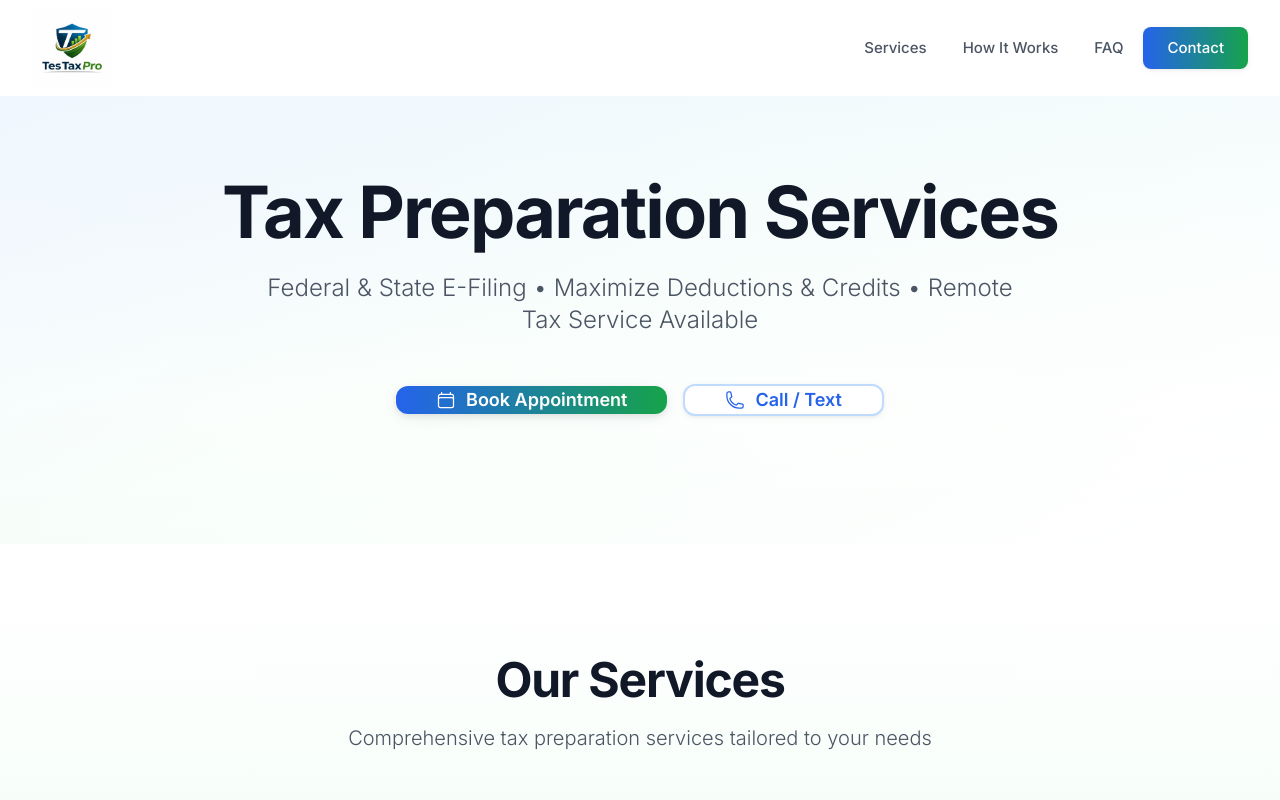
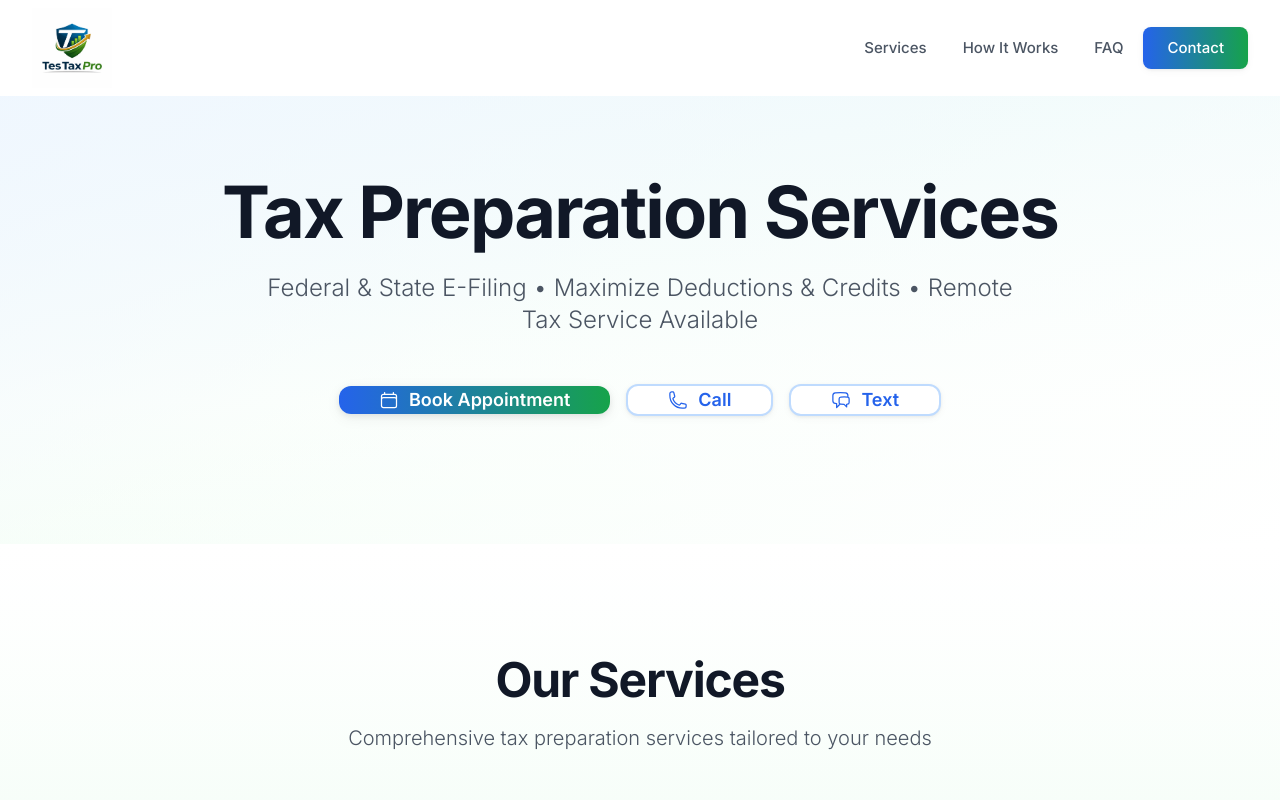
Before and after one commit to tus29603/testaxpro, a Next.js app: page / in a window 1280 px wide. Shown: the top 800 px of the page. Built offline with nearby package versions, Linux system fonts and the light colour scheme.

Commit message:
text and call separation

```diff
--- a/components/Contact.tsx
+++ b/components/Contact.tsx
@@ -175,7 +175,7 @@ const Contact = () => {
               </div>
             </a>
             <a
-              href={`sms:${siteConfig.contact.text}`}
+              href={`sms:${siteConfig.contact.text.replace(/[\s\-\(\)]/g, '')}`}
               className="flex items-center gap-4 bg-white border border-primary-200 rounded-2xl p-6 hover:bg-primary-50 hover:border-primary-300 transition-all duration-300 group soft-shadow hover:soft-shadow-lg"
             >
               <div className="w-14 h-14 bg-gradient-to-br from-primary-100 via-accent-100 to-primary-50 rounded-xl flex items-center justify-center group-hover:scale-110 transition-transform duration-300">
--- a/components/Hero.tsx
+++ b/components/Hero.tsx
@@ -2,7 +2,7 @@
 
 import { useState } from 'react'
 import { hero, siteConfig } from '@/constants/content'
-import { PhoneIcon, CalendarIcon } from '@heroicons/react/24/outline'
+import { PhoneIcon, CalendarIcon, ChatBubbleLeftRightIcon } from '@heroicons/react/24/outline'
 import CalendlyWidget from './CalendlyWidget'
 
 const Hero = () => {
@@ -12,8 +12,14 @@ const Hero = () => {
     setIsCalendlyOpen(true)
   }
 
-  const handleCallText = () => {
+  const handleCall = () => {
     window.location.href = `tel:${siteConfig.contact.phone}`
+  }
+
+  const handleText = () => {
+    // Remove dashes, spaces, and parentheses for better SMS compatibility
+    const phoneNumber = siteConfig.contact.text.replace(/[\s\-\(\)]/g, '')
+    window.location.href = `sms:${phoneNumber}`
   }
 
   return (
@@ -36,11 +42,18 @@ const Hero = () => {
                 {hero.buttons.bookAppointment}
               </button>
               <button
-                onClick={handleCallText}
+                onClick={handleCall}
                 className="w-full sm:w-auto bg-white text-primary-600 px-10 py-4.5 rounded-xl border-2 border-primary-200 hover:border-primary-300 hover:bg-primary-50/50 transition-all duration-300 font-semibold text-lg flex items-center justify-center gap-2.5 soft-shadow hover:soft-shadow-lg"
               >
                 <PhoneIcon className="w-5 h-5" />
-                {hero.buttons.callText}
+                {hero.buttons.call}
+              </button>
+              <button
+                onClick={handleText}
+                className="w-full sm:w-auto bg-white text-primary-600 px-10 py-4.5 rounded-xl border-2 border-primary-200 hover:border-primary-300 hover:bg-primary-50/50 transition-all duration-300 font-semibold text-lg flex items-center justify-center gap-2.5 soft-shadow hover:soft-shadow-lg"
+              >
+                <ChatBubbleLeftRightIcon className="w-5 h-5" />
+                {hero.buttons.text}
               </button>
             </div>
           </div>
--- a/constants/content.ts
+++ b/constants/content.ts
@@ -19,8 +19,8 @@ export const hero = {
   subtext: 'Federal & State E-Filing • Maximize Deductions & Credits • Remote Tax Service Available',
   buttons: {
     bookAppointment: 'Book Appointment',
-    callText: 'Call / Text',
-
+    call: 'Call',
+    text: 'Text',
   },
 }
 
```
